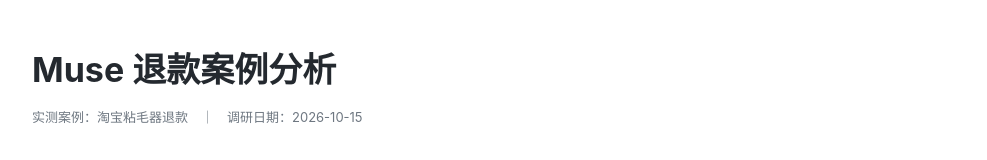
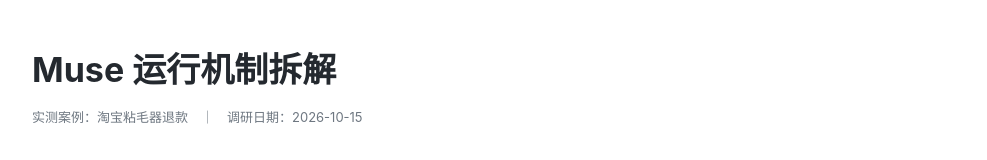
Before and after one commit to Yayalelelelele/Yayalelelelele.github.io, a plain HTML site: page muse/Muse长程任务管理.html in a window 1280 px wide. Shown: the top 160 px of the page, without its empty margins (146-1133 px from the left). Drawn offline with Linux system fonts and the light colour scheme.

Commit message:
Rename Muse article to runtime mechanism analysis

```diff
--- a/muse/Muse长程任务管理.html
+++ b/muse/Muse长程任务管理.html
@@ -3,7 +3,7 @@
 <head>
   <meta charset="utf-8">
   <meta name="viewport" content="width=device-width, initial-scale=1">
-  <title>Muse 退款案例分析</title>
+  <title>Muse 运行机制拆解</title>
   <style>
     * { box-sizing: border-box; }
     body { margin: 0; color: #24292f; background: #fff; font-family: -apple-system, BlinkMacSystemFont, "Segoe UI", "PingFang SC", "Microsoft YaHei", sans-serif; font-size: 15px; line-height: 1.75; }
@@ -89,7 +89,7 @@
 <body>
 <main>
   <header>
-    <h1>Muse 退款案例分析</h1>
+    <h1>Muse 运行机制拆解</h1>
     <p class="meta">实测案例：淘宝粘毛器退款　｜　调研日期：2026-10-15</p>
   </header>
 
```
Also changed, not shown: index.html (+1 -1 lines).
